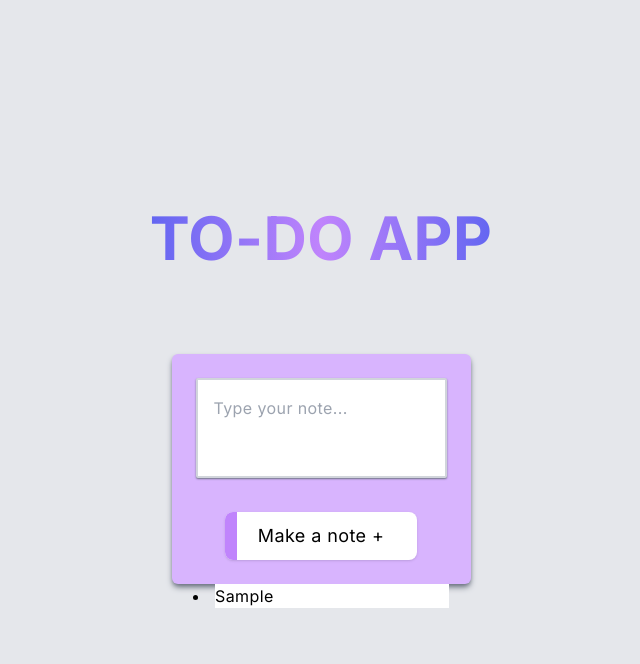
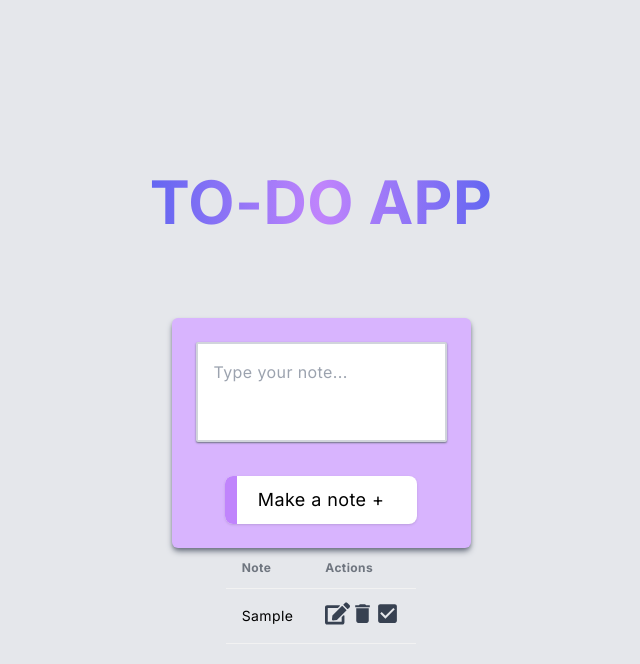
Before and after one commit to NekruzAsh/To-Do-App, a Next.js app: page / in a window 1280 px wide. Both pictures are taken after typing "Sample" into the empty fields and a click on the button "Make a note +". Shown: the top 664 px of the page, without its empty margins (319-959 px from the left). Built offline with nearby package versions, Linux system fonts and the light colour scheme.

Commit message:
Add editing functionality and icons to TodoList component

```diff
--- a/app/components/todoList.jsx
+++ b/app/components/todoList.jsx
@@ -1,16 +1,96 @@
-import React from 'react'
+import React, { useState } from 'react';
+import { IoMdCheckbox } from 'react-icons/io';
+import { MdDelete } from 'react-icons/md';
+import { FaEdit } from 'react-icons/fa';
 
-const todoList = ({todos, setTodos}) => {
+const TodoList = ({ todos, setTodos }) => {
+  const [editingId, setEditingId] = useState(null);
+
+  const handleEdit = (id) => {
+    // Set the editingId to enable editing mode for the corresponding note
+    setEditingId(id);
+  };
+
+  const handleDelete = (id) => {
+    // Add logic for deleting a todo item
+    setTodos((prevTodos) => prevTodos.filter((todo) => todo.id !== id));
+  };
+
+  const handleComplete = (id) => {
+    // Add logic for marking a todo item as completed
+    setTodos((prevTodos) =>
+      prevTodos.map((todo) =>
+        todo.id === id ? { ...todo, completed: !todo.completed } : todo
+      )
+    );
+  };
+
+  const handleKeyPress = (event, id) => {
+    // Save the edited note on Enter key press
+    if (event.key === 'Enter') {
+      setEditingId(null);
+      // Implement logic to save the edited note (e.g., update the state)
+    }
+  };
+
   return (
-    <div>
-        {todos.map((todo) => (
-
-            <li className='' key={todo.id}>
-                <input type="text" value={todo.title} className='list' onChange={(event) => event.preventDefault()} />
-            </li>
-        ))}
+    <div className=''>
+      <table className="table">
+        {/* Table headers */}
+        <thead>
+          <tr>
+            <th>Note</th>
+            <th>Actions</th>
+          </tr>
+        </thead>
+        <tbody>
+          {/* Table rows */}
+          {todos.map((todo) => (
+            <tr key={todo.id}>
+              <td>
+                {editingId === todo.id ? (
+                  <input
+                    type="text"
+                    value={todo.title}
+                    className={`list ${todo.completed ? 'completed' : ''}`}
+                    onChange={(event) =>
+                      setTodos((prevTodos) =>
+                        prevTodos.map((t) =>
+                          t.id === todo.id ? { ...t, title: event.target.value } : t
+                        )
+                      )
+                    }
+                    onBlur={() => setEditingId(null)}
+                    onKeyPress={(event) => handleKeyPress(event, todo.id)}
+                  />
+                ) : (
+                  <div className={`list ${todo.completed ? 'completed' : ''}`}>
+                    {todo.title}
+                  </div>
+                )}
+              </td>
+              <td>
+                <div>
+                  <button className="text-gray-700" onClick={() => handleEdit(todo.id)}>
+                    <FaEdit size={25} />
+                  </button>
+                  <button className="text-gray-700" onClick={() => handleDelete(todo.id)}>
+                    <MdDelete size={25} />
+                  </button>
+                  <button
+                    className="text-gray-700"
+                    onClick={() => handleComplete(todo.id)}
+                  >
+                    <IoMdCheckbox size={25} />
+                  </button>
+                </div>
+              </td>
+            </tr>
+          ))}
+        </tbody>
+      </table>
     </div>
   );
 };
 
-export default todoList
+export default TodoList;
--- a/package.json
+++ b/package.json
@@ -13,6 +13,7 @@
     "next": "14.0.4",
     "react": "^18",
     "react-dom": "^18",
+    "react-icons": "^4.12.0",
     "uuid": "^9.0.1"
   },
   "devDependencies": {
```
Also changed, not shown: 1 other file (tests, documents, lock files or other folders).
